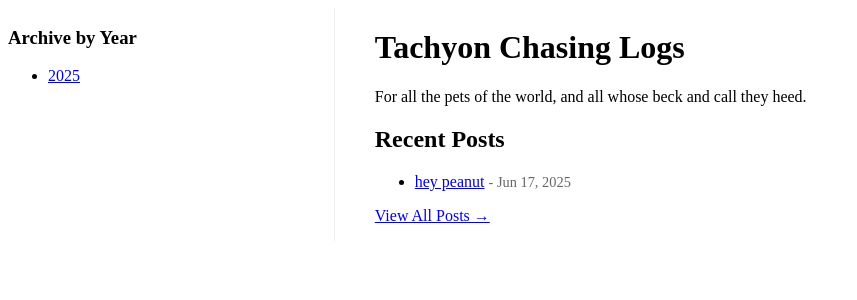
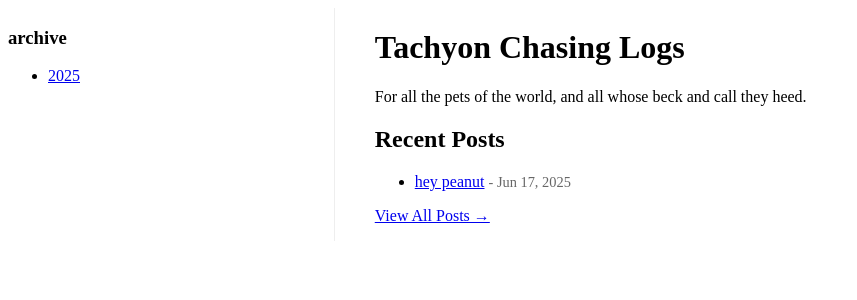
Before and after one commit to catgoesmiao/catgoesmiao.github.io, a Jekyll site: the page built from index.html, in a window 1280 px wide. Shown: the top 300 px of the page, without its empty margins (0-857 px from the left). Built offline with Jekyll 4.4.1, drawn with Linux system fonts in a browser that asks for light colours.

Commit message:
Update default.html

```diff
--- a/_layouts/default.html
+++ b/_layouts/default.html
@@ -7,7 +7,7 @@
 <body>
   <div class="container">
     <div class="sidebar">
-      <h3>Archive by Year</h3>
+      <h3>archive</h3>
       <ul>
         {% for year in site.years %}
           <li><a href="/{{ year }}">{{ year }}</a></li>
```
